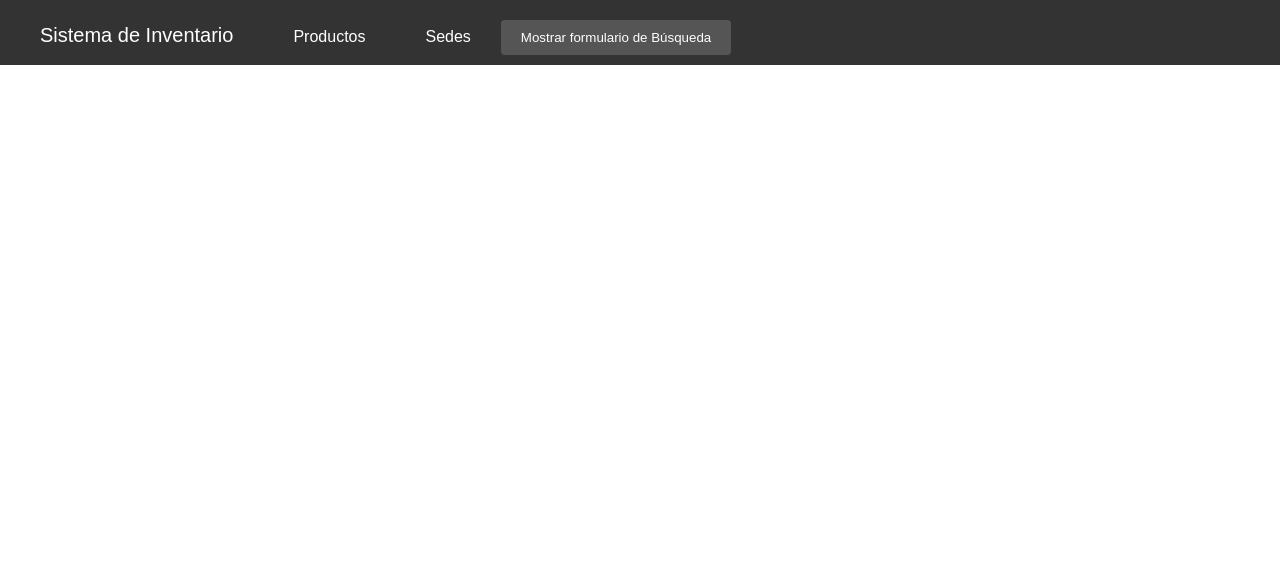
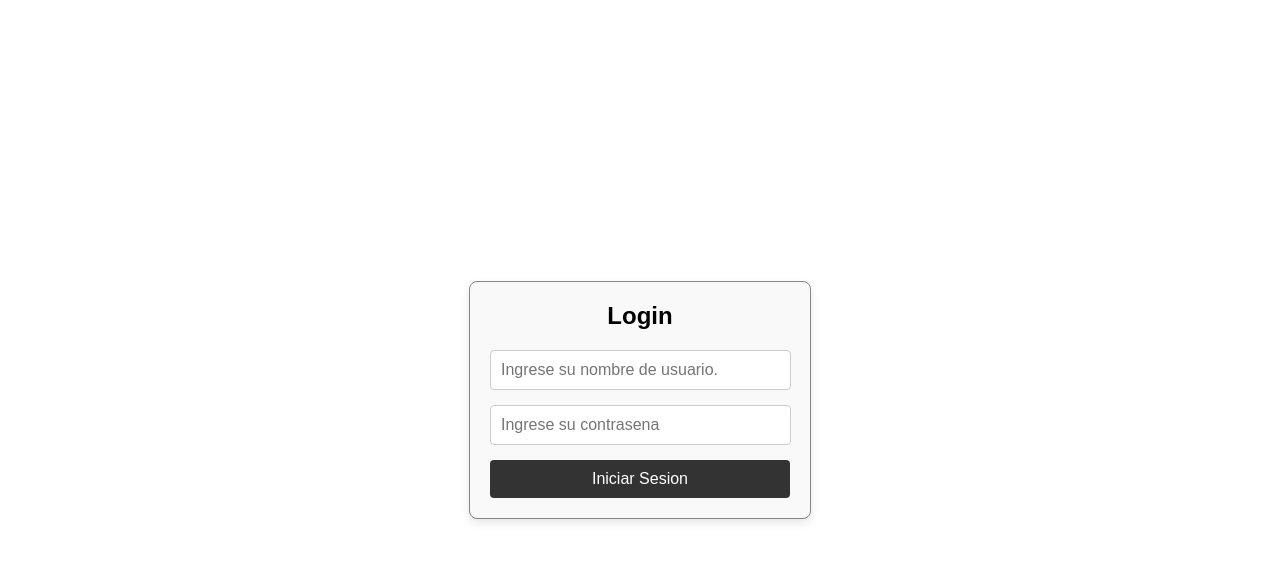
Before and after one commit to Ange1023/app-sistema-inventario, an Angular app: page /login in a window 1280 px wide. Before the commit this address led to /. Shown: the top 562 px of the page. Built offline with nearby package versions, Linux system fonts and the light colour scheme.

Commit message:
login listo

```diff
--- a/src/app/app-routing.module.ts
+++ b/src/app/app-routing.module.ts
@@ -4,14 +4,16 @@ import { ProductosComponent } from './components/productos/productos.component';
 import { SedesComponent } from './components/sedes/sedes.component';
 import { InventarioComponent } from './components/inventario/inventario.component';
 import { RickrollComponent } from './components/rickroll/rickroll.component';
+import { LoginComponent } from './components/login/login.component';
 
 
 const routes: Routes = [
+  { path: 'login', component: LoginComponent },
   { path: 'rickroll', component: RickrollComponent },
   { path: 'productos', component: ProductosComponent },
   { path: 'sedes', component: SedesComponent },
   { path: 'inventario', component: InventarioComponent },
-  { path: '', redirectTo: '/productos', pathMatch: 'full' }
+  { path: '', redirectTo: '/login', pathMatch: 'full' }
 ];
 
 @NgModule({
--- a/src/app/app.component.html
+++ b/src/app/app.component.html
@@ -1,12 +1,16 @@
 
-    <nav>
+<nav *ngIf="isLoggedIn">
   <span>Sistema de Inventario</span>
+  <a routerLink="/home">Home</a>
   <a routerLink="/productos">Productos</a>
   <a routerLink="/sedes">Sedes</a>
   <button class="abusqueda" (click)="toggleSearchForm()">{{ mostrarSearchForm ? 'Ocultar' : 'Mostrar' }} formulario de Búsqueda</button>
+  <button (click)="logout()">Logout</button>
 </nav>
 
-<app-search-form *ngIf="mostrarSearchForm"></app-search-form>
 
+<!-- <h3>{{isLoggedIn}}</h3> -->
+
+<app-search-form *ngIf="mostrarSearchForm && isLoggedIn"></app-search-form>
 
 <router-outlet></router-outlet>
--- a/src/app/app.component.ts
+++ b/src/app/app.component.ts
@@ -1,4 +1,6 @@
 import { Component } from '@angular/core';
+import { Router } from '@angular/router'; // Import the Router class
+import { AuthService } from './services/auth.service';
 
 @Component({
   selector: 'app-root',
@@ -6,10 +8,26 @@ import { Component } from '@angular/core';
   styleUrls: ['./app.component.css']
 })
 export class AppComponent {
-  mostrarSearchForm = false
+  mostrarSearchForm = false;
+  isLoggedIn = false;
 
-  toggleSearchForm(){
-    this.mostrarSearchForm = !this.mostrarSearchForm
+  constructor(private authService: AuthService, private router: Router) { }
+
+  ngOnInit() {
+    this.authService.isLoggedIn().subscribe(loggedIn => {
+      this.isLoggedIn = loggedIn;
+    });
+  }
+
+  toggleSearchForm(): void {
+    this.mostrarSearchForm = !this.mostrarSearchForm;
+  }
+
+  logout() {
+    this.authService.logout();
+    console.log('te llevare')
+    this.router.navigate(['/login']);
+    console.log('te lleve a login')
   }
 
   title = 'proyecto-inventario';
--- a/src/app/app.module.ts
+++ b/src/app/app.module.ts
@@ -16,6 +16,7 @@ import { SedeService } from './services/sede.service';
 
 import { SearchFormComponent } from './components/search-form/search-form.component';
 import { RickrollComponent } from './components/rickroll/rickroll.component';
+import { LoginComponent } from './components/login/login.component';
 
 @NgModule({
   declarations: [
@@ -28,6 +29,7 @@ import { RickrollComponent } from './components/rickroll/rickroll.component';
     ModalInventarioComponent,
     SearchFormComponent,
     RickrollComponent,
+    LoginComponent,
   ],
   imports: [
     BrowserModule,
--- /dev/null
+++ b/src/app/components/login/login.component.css
@@ -0,0 +1,58 @@
+/* .loginForm{
+    border: solid black;
+
+} */
+
+.loginContainer {
+    border: 1px solid #868686;
+    position: absolute;
+    top: 50%;
+    left: 50%;
+    transform: translate(-50%, -50%);
+    padding: 20px;
+    border-radius: 8px;
+    background-color: #f9f9f9;
+    box-shadow: 0 4px 8px rgba(0, 0, 0, 0.1);
+    width: 300px;
+}
+
+.loginForm {
+    display: flex;
+    flex-direction: column;
+    gap: 15px;
+}
+
+.loginForm input[type="text"],
+.loginForm input[type="password"] {
+    padding: 10px;
+    border: 1px solid #ccc;
+    border-radius: 4px;
+    font-size: 16px;
+    width: 93%;
+}
+
+.loginForm button[type="submit"] {
+    padding: 10px 20px;
+    background-color: #333333;
+    color: white;
+    border-radius: 4px;
+    font-size: 16px;
+    border: none;
+    cursor: pointer;
+    transition: background-color 0.3s;
+}
+
+.loginForm button[type="submit"]:hover {
+    background-color: #424242;
+}
+
+.loginForm label {
+    font-size: 14px;
+    color: #333;
+}
+
+.loginContainer h2 {
+    text-align: center;
+    color: #000000;
+    margin-bottom: 20px;
+}
--- /dev/null
+++ b/src/app/components/login/login.component.html
@@ -0,0 +1,14 @@
+<div class="loginContainer">
+    <h2>Login</h2>
+    <form (ngSubmit)="login(username.value, password.value)" class="loginForm">
+      <div>
+        <!-- <label for="username">Username:</label> -->
+        <input type="text" id="username" #username placeholder="Ingrese su nombre de usuario.">
+      </div>
+      <div>
+        <!-- <label for="password">Password:</label> -->
+        <input type="password" id="password" #password placeholder="Ingrese su contrasena">
+      </div>
+      <button type="submit">Iniciar Sesion</button>
+    </form>
+  </div>
--- /dev/null
+++ b/src/app/components/login/login.component.ts
@@ -0,0 +1,22 @@
+import { Component } from '@angular/core';
+import { Router } from '@angular/router'; // Import the Router class
+import { AuthService } from '../../services/auth.service'; // Import the AuthService class
+
+@Component({
+  selector: 'app-login',
+  templateUrl: './login.component.html',
+  styleUrl: './login.component.css'
+})
+export class LoginComponent {
+  constructor(private authService: AuthService, private router: Router) { }
+
+  login(username: string, password: string): void {
+    if (this.authService.login(username, password)) {
+      this.router.navigate(['/productos']);
+    } else {
+      alert('Login failed');
+    }
+  }
+
+
+}
--- /dev/null
+++ b/src/app/services/auth.service.ts
@@ -0,0 +1,34 @@
+import { Injectable } from '@angular/core';
+import { BehaviorSubject } from 'rxjs';
+import users from '../../data/users.json';
+
+@Injectable({
+  providedIn: 'root'
+})
+export class AuthService {
+
+  constructor() { }
+
+  private loggedIn = new BehaviorSubject<boolean>(false);
+
+  login(username: string, password: string): boolean {
+
+    const user = users.find(u => u.username === username && u.password === password);
+    if(user){
+      this.loggedIn.next(true);
+      return true;
+    }
+
+    return false;
+
+  }
+
+  logout(): void {
+    this.loggedIn.next(false);
+  }
+
+  isLoggedIn() {
+    return this.loggedIn.asObservable();
+  }
+
+}
--- /dev/null
+++ b/src/data/users.json
@@ -0,0 +1,10 @@
+[
+    {
+        "username": "Idiarj",
+        "password": "16012004"
+    },
+    {
+        "username": "ange",
+        "password": "12345678"
+    }
+]
--- a/tsconfig.json
+++ b/tsconfig.json
@@ -10,6 +10,7 @@
     "noImplicitReturns": true,
     "noFallthroughCasesInSwitch": true,
     "esModuleInterop": true,
+    "resolveJsonModule": true,
     "sourceMap": true,
     "declaration": false,
     "experimentalDecorators": true,
```
Lines whose indentation alone changed are shown as unchanged.
